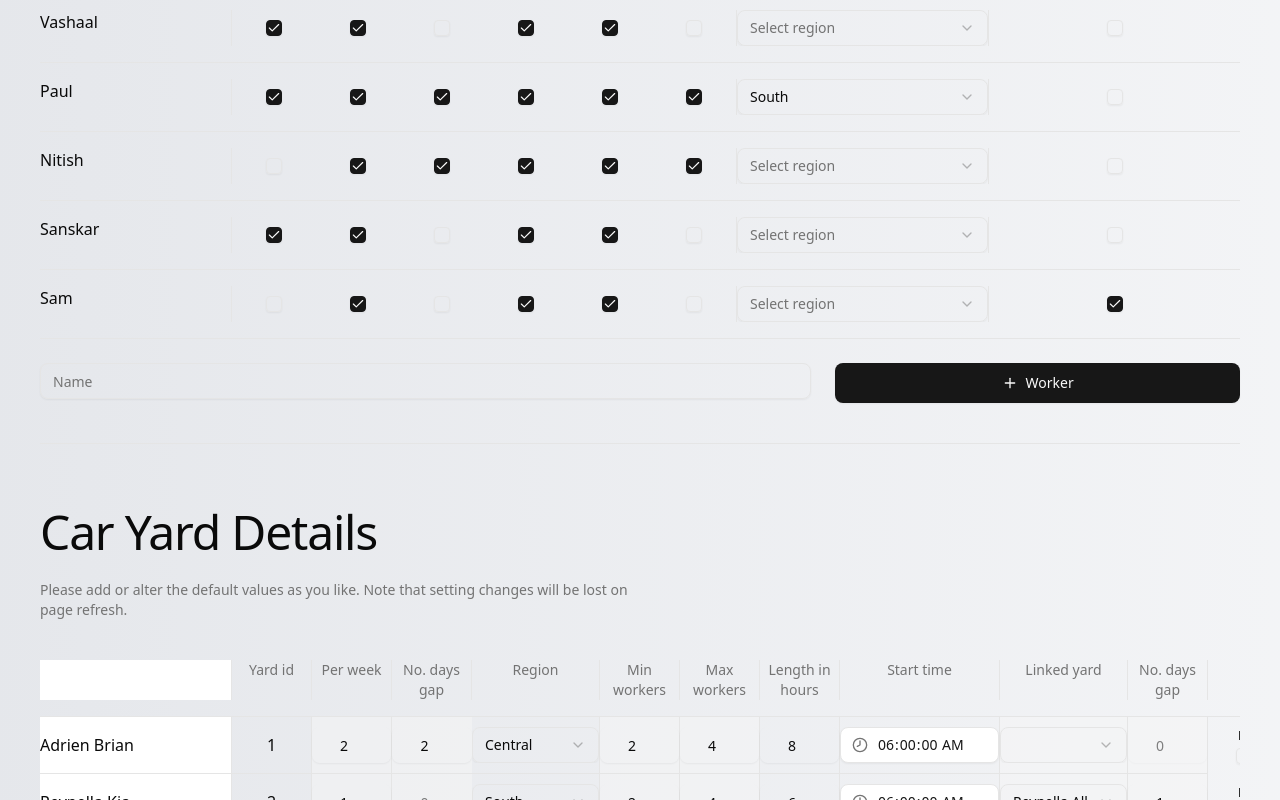
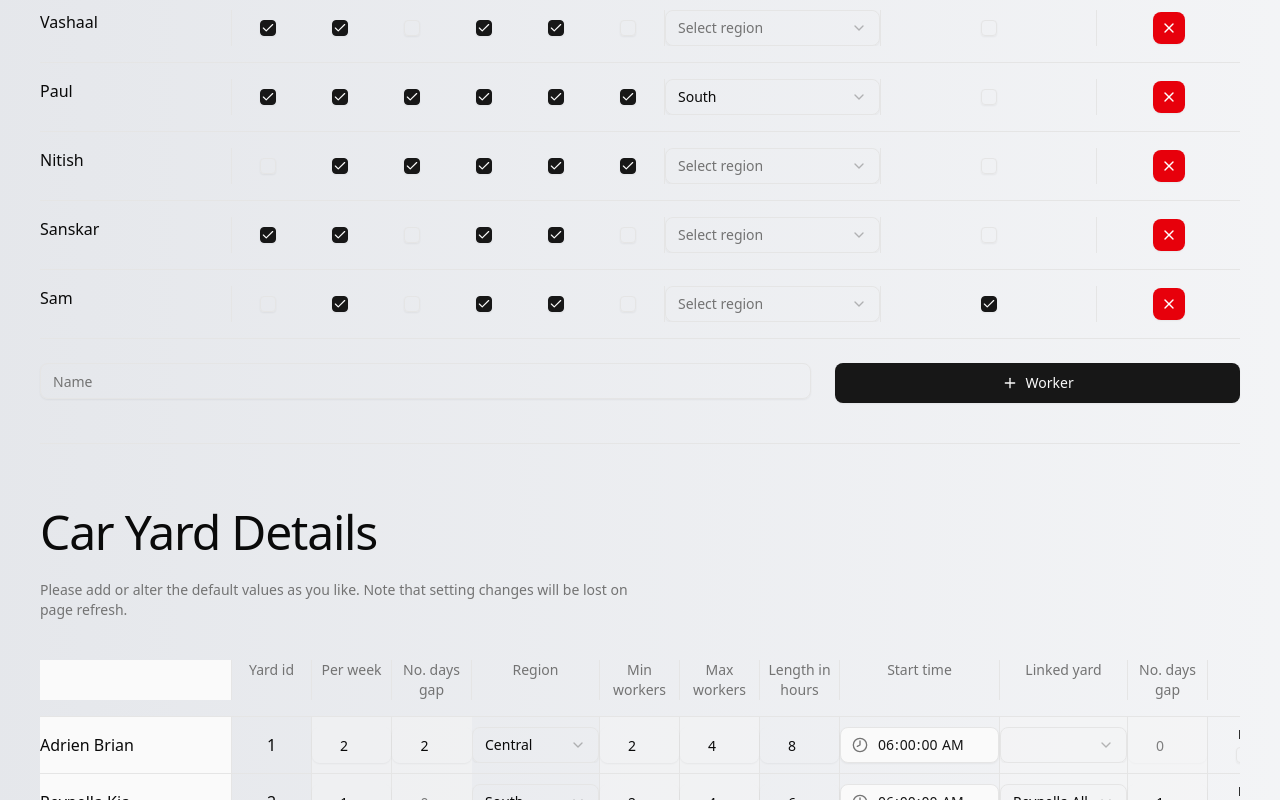
Before and after one commit to lewi0231/work-rate-calculator, a Next.js app: page /scheduler in a window 1280 px wide. Shown: the part 700-1500 px from the top of the page. Built offline with nearby package versions, Linux system fonts and the light colour scheme.

Commit message:
- added car yard and worker remove buttons. - made car yard name sticky when scrolling horizontally.

```diff
--- a/app/global.css
+++ b/app/global.css
@@ -5,7 +5,7 @@
 @custom-variant dark (&:is(.dark *));
 
 :root {
-  --background: oklch(1 0 0);
+  --background: oklch(0.985 0 0);
   --foreground: oklch(0.145 0 0);
   --card: oklch(1 0 0);
   --card-foreground: oklch(0.145 0 0);
--- a/app/scheduler/page.tsx
+++ b/app/scheduler/page.tsx
@@ -69,6 +69,10 @@ const SchedulerPage = () => {
     }
   };
 
+  const handleRemoveWorker = (workerId: number) => {
+    setWorkers((prev) => prev.filter((worker) => worker.id !== workerId));
+  };
+
   const handleAddWorker = (name: string) => {
     const newWorker: Employee = {
       name,
@@ -80,6 +84,10 @@ const SchedulerPage = () => {
     setWorkers((prev) => {
       return [...prev, newWorker];
     });
+  };
+
+  const handleRemoveCardYard = (yardId: number) => {
+    setCarYards((prev) => prev.filter((yard) => yard.id !== yardId));
   };
 
   const handleAddCarYard = (name: string) => {
@@ -121,6 +129,7 @@ const SchedulerPage = () => {
         workers={workers}
         onUpdateWorker={handleUpdateWorker}
         onAddWorker={handleAddWorker}
+        onRemoveWorker={handleRemoveWorker}
       />
       <CarYardCustomizationDisplay
         carYards={carYards}
@@ -128,6 +137,7 @@ const SchedulerPage = () => {
         onUpdateCarYard={handleUpdateCarYard}
         onAddCarYard={handleAddCarYard}
         numWorkers={workers.length}
+        onRemoveCarYard={handleRemoveCardYard}
       />
 
       <div className="w-full flex justify-center pt-4">
--- a/components/car-yard-customization-display.tsx
+++ b/components/car-yard-customization-display.tsx
@@ -6,7 +6,9 @@ import { Checkbox } from "@/components/ui/checkbox";
 import TimePicker from "@/components/ui/time-picker";
 import { CAR_YARD_HEADINGS, DAYS_OF_WEEK } from "@/lib/constants";
 import { ScheduleRequestPayload } from "@/lib/scheduler";
+import { X } from "lucide-react";
 import AddNameField from "./add-name-field";
+import { Button } from "./ui/button";
 
 type CarYardCustomizationDisplayProps = {
   carYards: ScheduleRequestPayload["car_yards"];
@@ -18,6 +20,7 @@ type CarYardCustomizationDisplayProps = {
     ) => ScheduleRequestPayload["car_yards"][number]
   ) => void;
   onAddCarYard: (name: string) => void;
+  onRemoveCarYard: (yardId: number) => void;
   numWorkers: number;
 };
 
@@ -27,6 +30,7 @@ const CarYardCustomizationDisplay = ({
   baseStartTime,
   onUpdateCarYard,
   onAddCarYard,
+  onRemoveCarYard,
 }: CarYardCustomizationDisplayProps) => {
   return (
     <section className="w-full mx-auto border-b pb-8">
@@ -38,9 +42,9 @@ const CarYardCustomizationDisplay = ({
       </Header>
       <div className="overflow-x-auto">
         {/* Header row with sticky name column placeholder */}
-        <div className="grid grid-cols-[12rem_repeat(3,minmax(5rem,1fr))_minmax(8rem,1fr)_repeat(3,minmax(5rem,1fr))_minmax(10rem,1fr)_minmax(8rem,1fr)_minmax(5rem,1fr)_minmax(12rem,1fr)]  border-b pb-4 text-wrap pt-10 min-w-fit">
+        <div className="grid grid-cols-[12rem_repeat(3,minmax(5rem,1fr))_minmax(8rem,1fr)_repeat(3,minmax(5rem,1fr))_minmax(10rem,1fr)_minmax(8rem,1fr)_minmax(5rem,1fr)_minmax(12rem,1fr)_4rem]  border-b pb-4 text-wrap pt-10 min-w-fit">
           {/* Sticky name column header - empty since name is self-explanatory */}
-          <div className="sticky left-0 z-20 bg-background border-r" />
+          <div className="sticky left-0 z-20 bg-background border-r backdrop-blur-2xl" />
           {CAR_YARD_HEADINGS.map((heading, index) => (
             <div
               key={heading + index}
@@ -59,10 +63,10 @@ const CarYardCustomizationDisplay = ({
           return (
             <div
               key={yard.id}
-              className="grid grid-cols-[12rem_repeat(3,minmax(5rem,1fr))_minmax(8rem,1fr)_repeat(3,minmax(5rem,1fr))_minmax(10rem,1fr)_minmax(8rem,1fr)_minmax(5rem,1fr)_minmax(12rem,1fr)]  divide-y min-w-fit"
+              className="grid grid-cols-[12rem_repeat(3,minmax(5rem,1fr))_minmax(8rem,1fr)_repeat(3,minmax(5rem,1fr))_minmax(10rem,1fr)_minmax(8rem,1fr)_minmax(5rem,1fr)_minmax(12rem,1fr)_4rem]  divide-y min-w-fit"
             >
               {/* Sticky name column - stays visible while scrolling */}
-              <div className="sticky left-0 z-10 bg-background flex items-center justify-start py-4 font-medium border-r">
+              <div className="sticky left-0 z-10 bg-background flex items-center justify-start py-4 font-medium border-r backdrop-blur-3xl">
                 {yard.name}
               </div>
               <div className="flex items-center justify-center border-r py-2 text-center">
@@ -284,6 +288,18 @@ const CarYardCustomizationDisplay = ({
                   );
                 })}
               </div>
+              <div className="flex items-center justify-center">
+                <Button
+                  variant="destructive"
+                  size="icon"
+                  onClick={() => {
+                    onRemoveCarYard(yard.id);
+                  }}
+                  className="h-8 w-8 cursor-pointer hover:opacity-50 transition-opacity duration-300"
+                >
+                  <X />
+                </Button>
+              </div>
             </div>
           );
         })}
--- a/components/employee-availability-display.tsx
+++ b/components/employee-availability-display.tsx
@@ -5,6 +5,8 @@ import { Checkbox } from "@/components/ui/checkbox";
 import { AVAILABILITY_HEADINGS, DAYS_OF_WEEK } from "@/lib/constants";
 import { ScheduleRequestPayload } from "@/lib/scheduler";
 import { cn } from "@/lib/utils";
+import { X } from "lucide-react";
+import { Button } from "./ui/button";
 
 type EmployeeAvailabilityDisplayProps = {
   workers: ScheduleRequestPayload["employees"];
@@ -15,12 +17,14 @@ type EmployeeAvailabilityDisplayProps = {
     ) => ScheduleRequestPayload["employees"][number]
   ) => void;
   onAddWorker: (name: string) => void;
+  onRemoveWorker: (workerId: number) => void;
 };
 
 const EmployeeAvailabilityDisplay = ({
   workers,
   onUpdateWorker,
   onAddWorker,
+  onRemoveWorker,
 }: EmployeeAvailabilityDisplayProps) => {
   const handleToggleAvailability = (
     workerId: number,
@@ -51,7 +55,7 @@ const EmployeeAvailabilityDisplay = ({
       >
         Employee Availability
       </Header>
-      <div className="grid grid-cols-[minmax(12rem,1fr)_repeat(6,minmax(2rem,0.5fr))_repeat(2,minmax(4rem,1.5fr))]">
+      <div className="grid grid-cols-[minmax(12rem,1fr)_repeat(6,minmax(2rem,0.5fr))_repeat(2,minmax(4rem,1.5fr))_minmax(4rem,1fr)]">
         <div className="border-r" />
         {AVAILABILITY_HEADINGS.map((heading, index) => (
           <div
@@ -71,7 +75,7 @@ const EmployeeAvailabilityDisplay = ({
         {workers.map((worker) => (
           <div
             key={worker.id}
-            className="grid grid-cols-[minmax(12rem,1fr)_repeat(6,minmax(2rem,0.5fr))_repeat(2,minmax(4rem,1.5fr))] w-full py-4"
+            className="grid grid-cols-[minmax(12rem,1fr)_repeat(6,minmax(2rem,0.5fr))_repeat(2,minmax(4rem,1.5fr))_minmax(4rem,1fr)] w-full py-4"
           >
             <div className="font-medium border-r">{worker.name}</div>
             {DAYS_OF_WEEK.map((day) => (
@@ -111,6 +115,16 @@ const EmployeeAvailabilityDisplay = ({
                 aria-label={`${worker.name} marked as under performing`}
               />
             </div>
+            <div className="w-full flex justify-center items-center border-l">
+              <Button
+                size="icon"
+                variant="destructive"
+                className="h-8 w-8 hover:opacity-50 transition-opacity duration-300 cursor-pointer"
+                onClick={() => onRemoveWorker(worker.id)}
+              >
+                <X />
+              </Button>
+            </div>
           </div>
         ))}
         <AddNameField handleAddWorker={onAddWorker} />
--- a/components/roster-timetable.tsx
+++ b/components/roster-timetable.tsx
@@ -95,7 +95,7 @@ export function RosterTimetable({ days }: RosterTimetableProps) {
         {orderedDays.map(({ day, yards }) => (
           <div key={day} className="flex min-h-0 flex-col">
             {/* Day Header */}
-            <div className="mb-3 rounded-md bg-muted/50 px-3 py-2 text-center">
+            <div className="mb-3 rounded-md bg-muted/50 px-3 py-2 text-center sticky top-0 backdrop-blur-xl">
               <h3 className="font-semibold text-foreground">
                 {capitalizeDay(day)}
               </h3>
```
